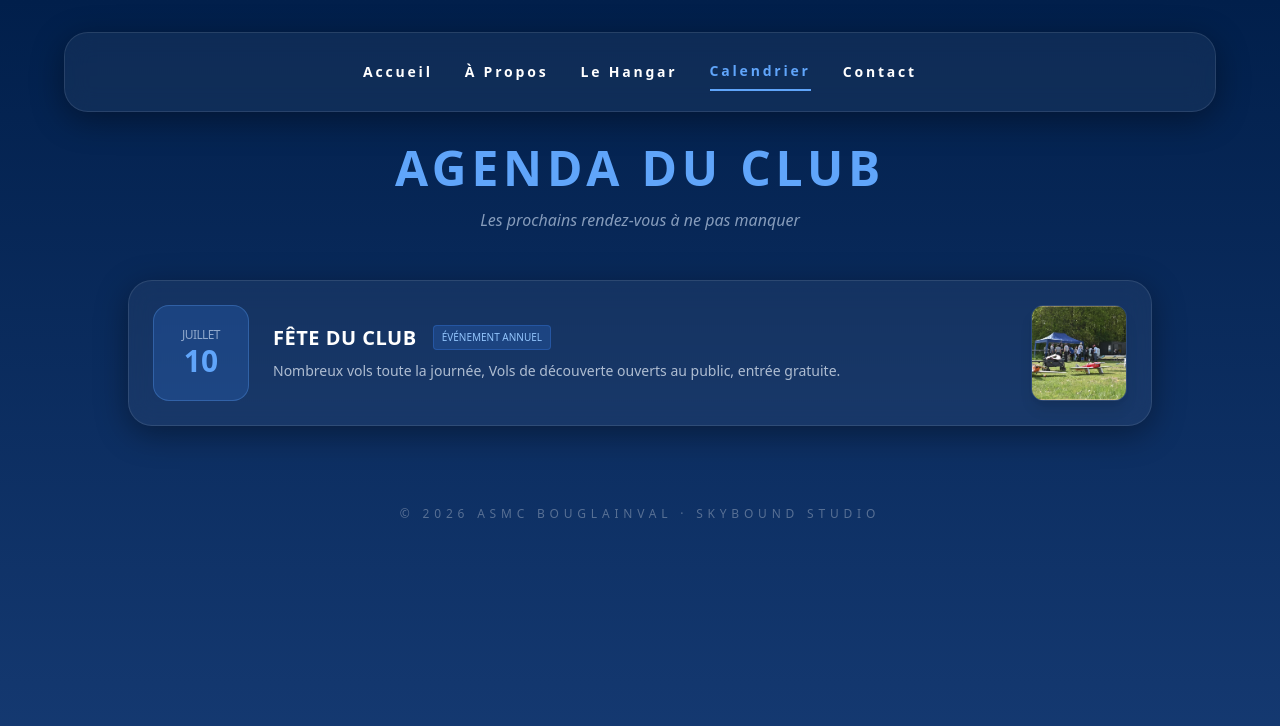
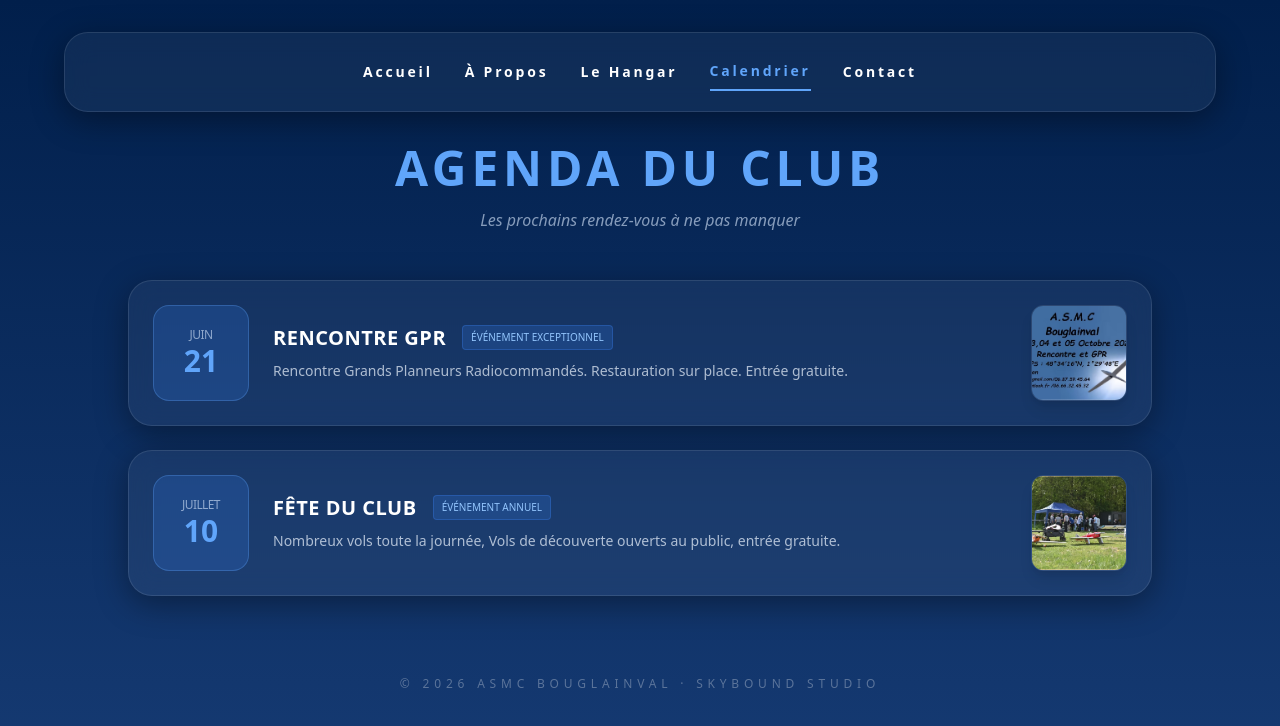
Before and after one commit to leschaeveemmanuel-rgb/asmc-site, a React (Vite) app: page / in a window 1280 px wide. Both pictures are taken after a click on the button "Calendrier". Shown: the top 726 px of the page. Built offline with nearby package versions, Linux system fonts and the light colour scheme.

Commit message:
Add files via upload

```diff
--- a/src/App.jsx
+++ b/src/App.jsx
@@ -247,6 +247,48 @@ function App() {
     <div className="max-w-5xl mx-auto space-y-6">
 
 
+      {/* EVENEMENT 21 JUIN 2026 */}
+      <div className="glass-card p-6 flex flex-col md:flex-row items-center gap-6 hover:border-blue-400/30 transition-colors">
+
+        {/* GAUCHE : LA DATE (w-24 h-24) */}
+        <div className="flex-shrink-0 w-24 h-24 bg-blue-500/20 rounded-2xl border border-blue-400/30 flex flex-col items-center justify-center">
+          <span className="text-xs uppercase tracking-tighter opacity-60 text-blue-100">Juin</span>
+          <span className="text-3xl font-black text-blue-400">21</span>
+        </div>
+
+        {/* CENTRE : INFOS ÉVÉNEMENT */}
+        <div className="flex-grow text-center md:text-left space-y-2">
+          <div className="flex flex-col md:flex-row md:items-center gap-2 md:gap-4">
+            <h3 className="text-xl font-bold uppercase tracking-wide text-white">Rencontre GPR</h3>
+            <span className="text-[10px] bg-blue-500/20 text-blue-300 px-2 py-1 rounded border border-blue-500/30 uppercase w-fit mx-auto md:mx-0">Événement exceptionnel</span>
+          </div>
+          <p className="text-sm opacity-70 leading-relaxed text-blue-50">
+            Rencontre Grands Planneurs Radiocommandés. Restauration sur place. Entrée gratuite.
+          </p>
+        </div>
+
+        {/* DROITE : LA VIGNETTE (Taille identique à la date : w-24 h-24) */}
+        <div className="flex-shrink-0 w-24 h-24 group/img">
+          <a
+            href="/gpr.png"
+            target="_blank"
+            rel="noopener noreferrer"
+            className="block w-full h-full relative"
+          >
+            <img
+              src="/gpr.png"
+              alt="Affiche événement"
+              className="w-full h-full object-cover rounded-xl border border-white/10 group-hover/img:border-blue-400/50 transition-all shadow-lg"
+              onError={(e) => { e.target.src = "https://via.placeholder.com/100?text=Affiche"; }}
+            />
+            {/* Petit indicateur de zoom au survol */}
+            <div className="absolute inset-0 bg-blue-400/20 opacity-0 group-hover/img:opacity-100 flex items-center justify-center rounded-xl transition-opacity text-white text-xs font-bold">
+              VOIR
+            </div>
+          </a>
+        </div>
+      </div>
+
       {/* EVENEMENT 10 JUILLET 2026 */}
       <div className="glass-card p-6 flex flex-col md:flex-row items-center gap-6 hover:border-blue-400/30 transition-colors">
 
```
